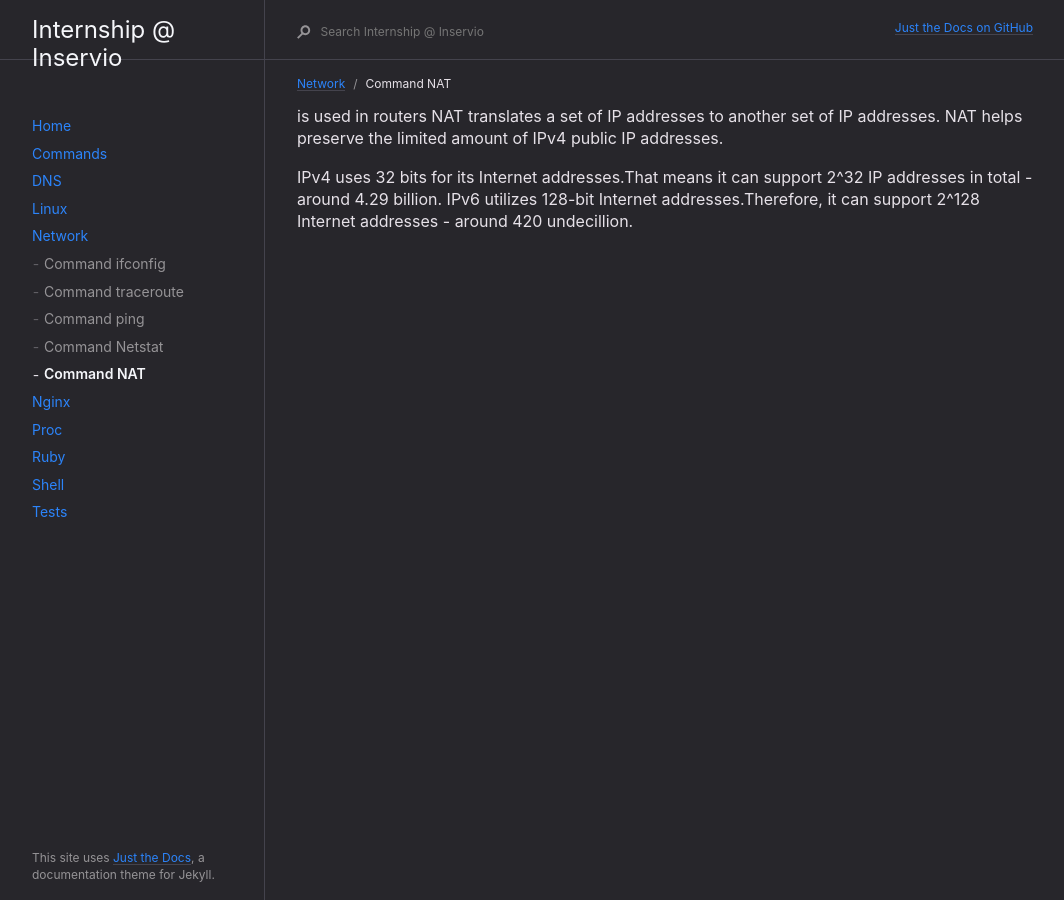
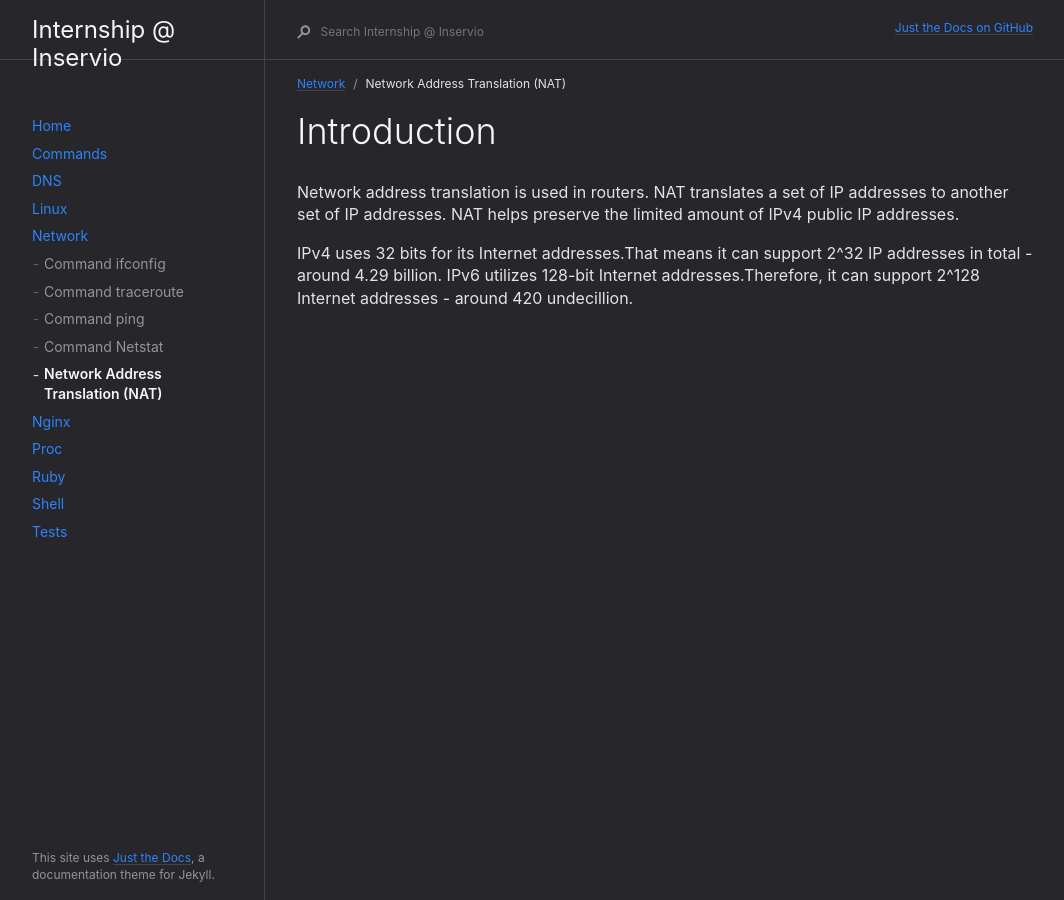
Before and after one commit to inservio/internship, a Jekyll site: the page built from docs/network/network-address-translation.md, in a window 1280 px wide. Shown: the whole page, without its empty margins (91-1155 px from the left). Built offline with Jekyll 4.4.1, drawn with Linux system fonts in a browser that asks for light colours.

Commit message:
editing NAT blog page

```diff
--- a/docs/network/network-address-translation.md
+++ b/docs/network/network-address-translation.md
@@ -1,11 +1,13 @@
 ---
 layout: default
-title: Command NAT
+title: Network Address Translation (NAT)
 parent: Network
 permalink: /docs/network/network-address-translation/
 ---
 
-is used in routers NAT translates a set of IP addresses to another set of IP addresses.
+# Introduction
+
+Network address translation is used in routers. NAT translates a set of IP addresses to another set of IP addresses.
 NAT helps preserve the limited amount of IPv4 public IP addresses.
 
 IPv4 uses 32 bits for its Internet addresses.That means it can support 2^32 IP addresses in total - around 4.29 billion.
```
